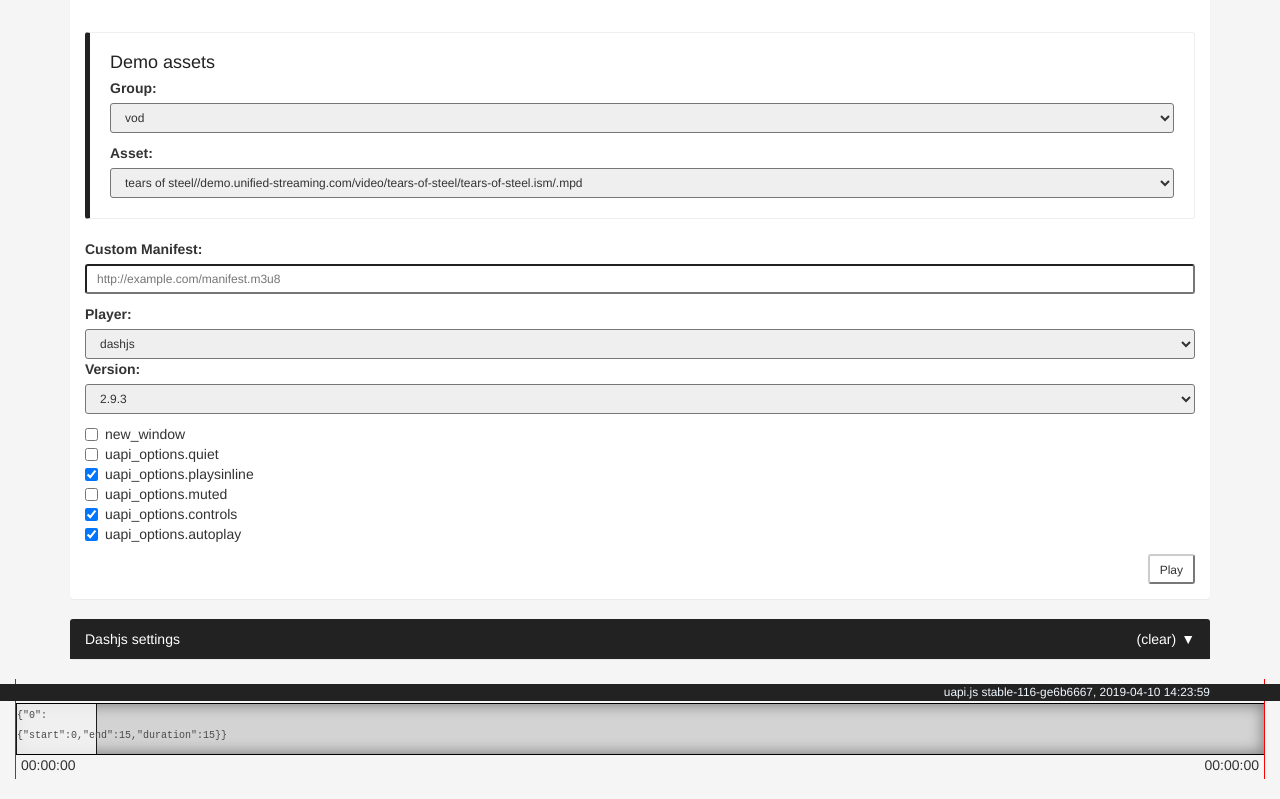
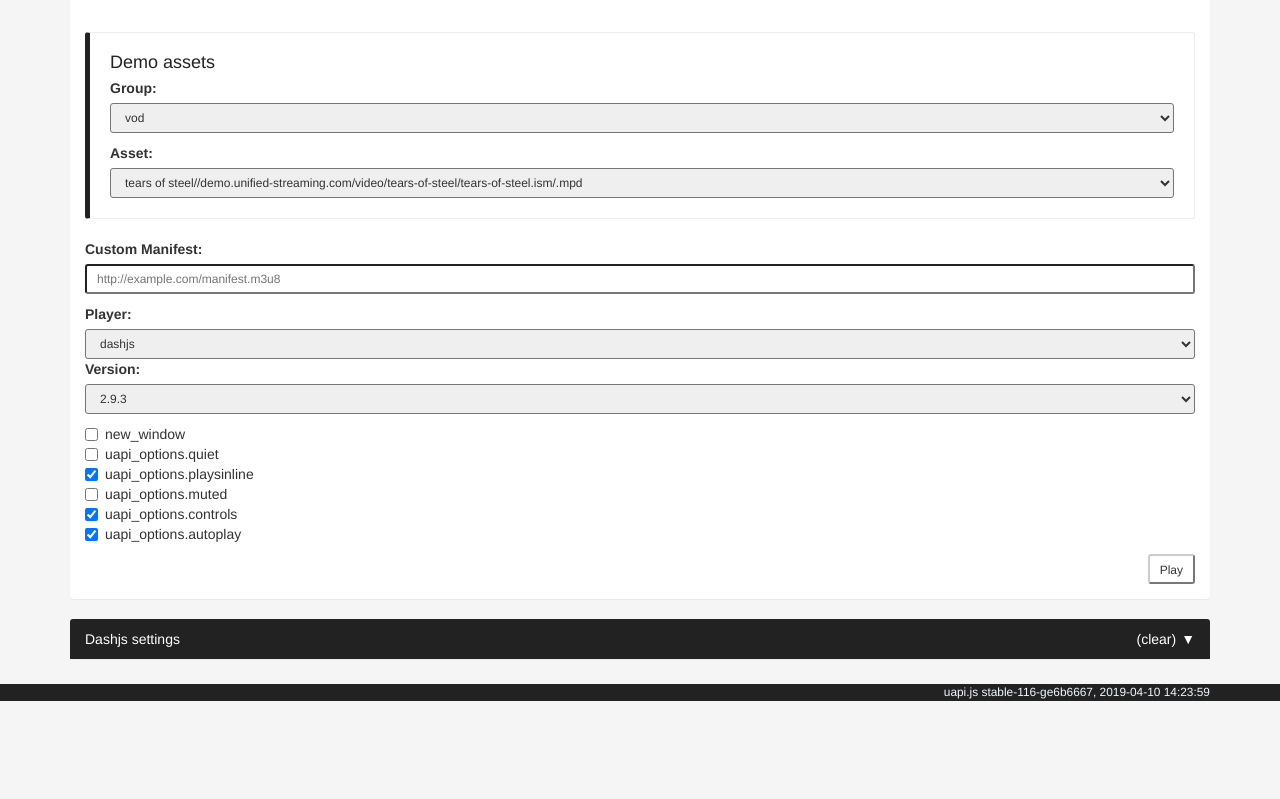
Before and after one commit to unifiedstreaming/mse-toolbox, a plain HTML site: page uapi/bin/index.html in a window 1280 px wide. Shown: the part 99-898 px from the top of the page. After the commit the page ends 800 px from the top, so only its background shows below. Drawn offline with Linux system fonts and the light colour scheme.

Commit message:
update timeline logic

```diff
--- a/uapi/bin/index.html
+++ b/uapi/bin/index.html
@@ -635,15 +635,5 @@ uapi.writePlayer(DOMElement, "${manifest}", "${s_player.value}:${s_version.value
 
             }();
             </script>
-            <div class="col-md-12 pb-3">
-                <div id="timelinecontainer"></div>
-                <div><ul class="list-group" id="timepoints"></ul></div>
-            </div>
-            <script>
-            window.tl = new uapi.timeline(timelinecontainer, 230, 3, function(){
-                console.dir(arguments); return JSON.stringify(arguments);
-            }, true, 15);
-            tl.createTimePoint(0);
-            </script>
         </body>
         </html>
```
Also changed, not shown: 1 other file.
